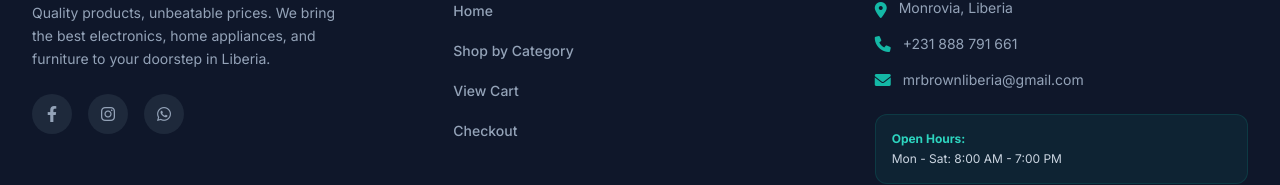
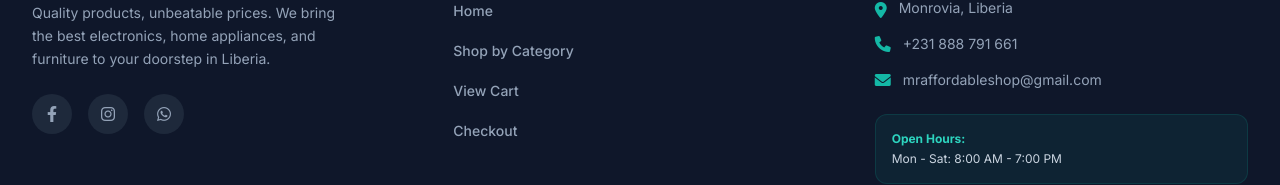
Before and after one commit to joshuadev-eng/Mr.Affordable, a React (Vite) app: page / in a window 1280 px wide. Shown: the part 3061-3246 px from the top of the page. Built offline with nearby package versions, Linux system fonts and the light colour scheme.

Commit message:
refactor: Update email address for contact forms
Updates the email address used in contact forms and the footer to the new shop email address, mraffordableshop@gmail.com. This ensures all customer inquiries are directed to the correct destination.

```diff
--- a/components/Footer.tsx
+++ b/components/Footer.tsx
@@ -66,7 +66,7 @@ const Footer: React.FC = () => {
               </li>
               <li className="flex items-center space-x-3">
                 <i className="fa-solid fa-envelope text-teal-500"></i>
-                <a href="mailto:mrbrownliberia@gmail.com" className="text-slate-400 hover:text-teal-400 text-sm">mrbrownliberia@gmail.com</a>
+                <a href="mailto:mraffordableshop@gmail.com" className="text-slate-400 hover:text-teal-400 text-sm">mraffordableshop@gmail.com</a>
               </li>
               <li className="pt-2">
                 <div className="bg-teal-600/10 border border-teal-600/20 p-4 rounded-xl">
--- a/pages/CheckoutPage.tsx
+++ b/pages/CheckoutPage.tsx
@@ -1,7 +1,7 @@
 
 import React, { useState, useEffect } from 'react';
 import { useNavigate, Link } from 'react-router-dom';
-import { CartItem, User, Order } from '../types';
+import { CartItem, User, Order } from '../types.ts';
 
 interface CheckoutPageProps {
   cart: CartItem[];
@@ -105,7 +105,7 @@ const CheckoutPage: React.FC<CheckoutPageProps> = ({ cart, clearCart, user, addO
     const whatsappUrl = `https://wa.me/${whatsappNumber}?text=${encodeURIComponent(message)}`;
 
     try {
-      await fetch('https://formspree.io/f/mrbrownliberia@gmail.com', {
+      await fetch('https://formspree.io/f/mraffordableshop@gmail.com', {
         method: 'POST',
         headers: { 'Content-Type': 'application/json' },
         body: JSON.stringify({
--- a/pages/Home.tsx
+++ b/pages/Home.tsx
@@ -1,9 +1,9 @@
 
 import React, { useState, useEffect } from 'react';
 import { Link } from 'react-router-dom';
-import { CATEGORIES } from '../data';
-import { Product } from '../types';
-import ProductCard from '../components/ProductCard';
+import { CATEGORIES } from '../data.ts';
+import { Product } from '../types.ts';
+import ProductCard from '../components/ProductCard.tsx';
 
 interface HomeProps {
   products: Product[];
@@ -52,7 +52,7 @@ const Home: React.FC<HomeProps> = ({ products, addToCart, toggleWishlist, wishli
 
     setIsSubmitting(true);
     try {
-      await fetch('https://formspree.io/f/mrbrownliberia@gmail.com', {
+      await fetch('https://formspree.io/f/mraffordableshop@gmail.com', {
         method: 'POST',
         headers: { 'Content-Type': 'application/json' },
         body: JSON.stringify({
```
